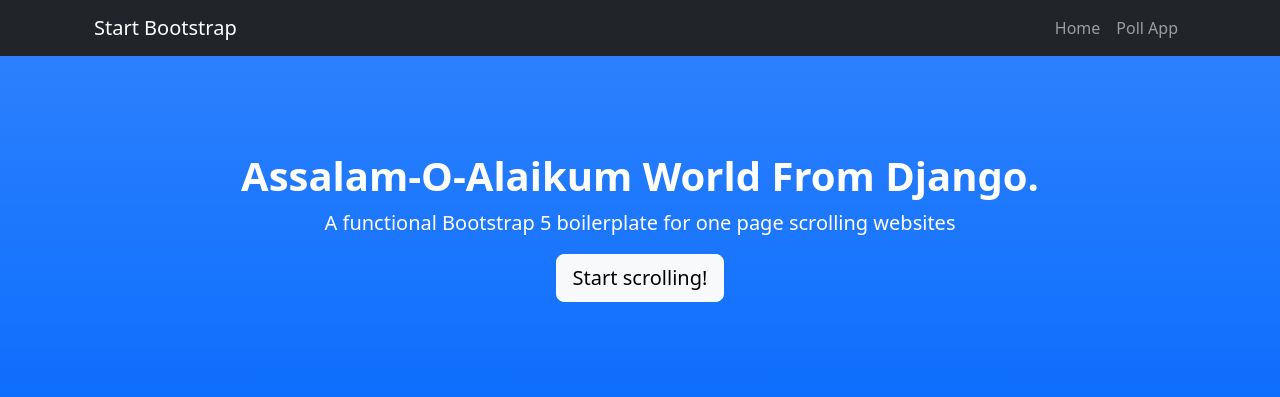
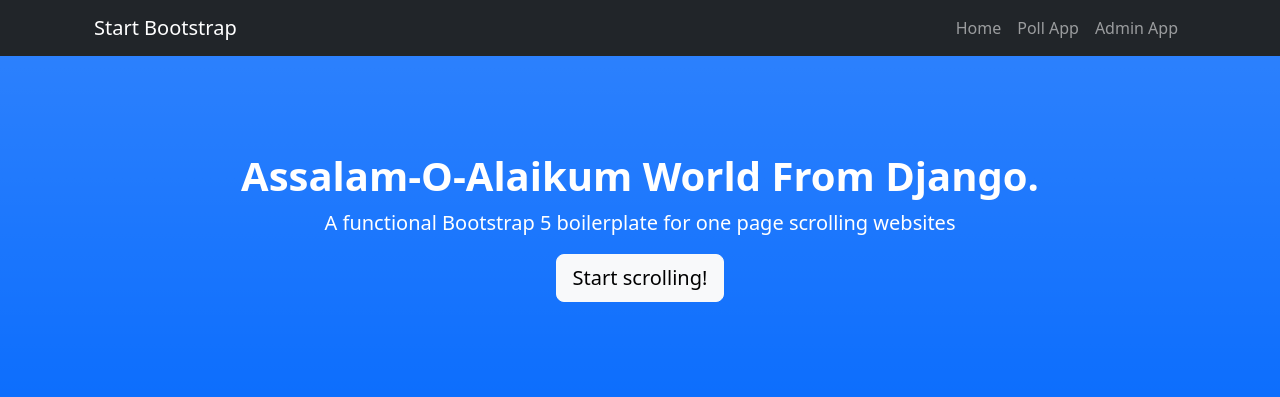
Before and after one commit to farazhashmi21/djangoPolls, a Django app: page / in a window 1280 px wide. Shown: the top 397 px of the page. Run offline with Django 5.2, Linux system fonts and the light colour scheme; some libraries are stand-ins or nearby versions.

Commit message:
Admin URL added to the Home Application;

```diff
--- a/hello/templates/start/base.html
+++ b/hello/templates/start/base.html
@@ -21,6 +21,7 @@
                     <ul class="navbar-nav ms-auto">
                         <li class="nav-item"><a class="nav-link" href="{% url 'hello:home' %}">Home</a></li>
                         <li class="nav-item"><a class="nav-link" href="{% url 'polls:home' %}">Poll App</a></li>
+                        <li class="nav-item"><a class="nav-link" href="{% url 'admin:index' %}">Admin App</a></li>
                     </ul>
                 </div>
             </div>
```
